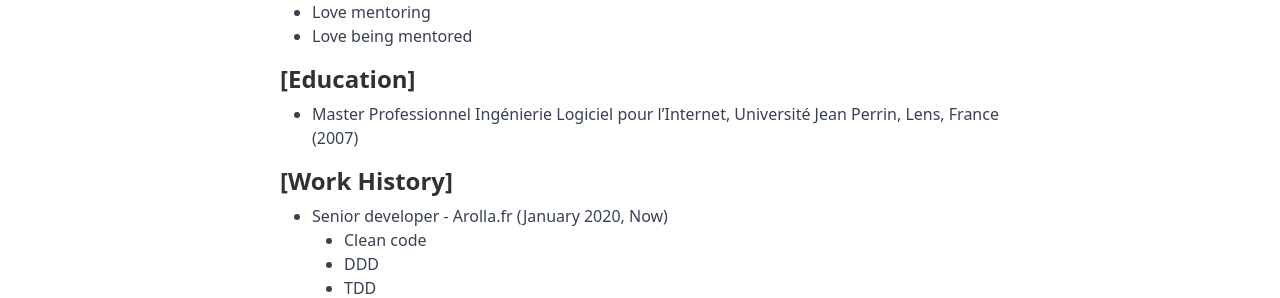
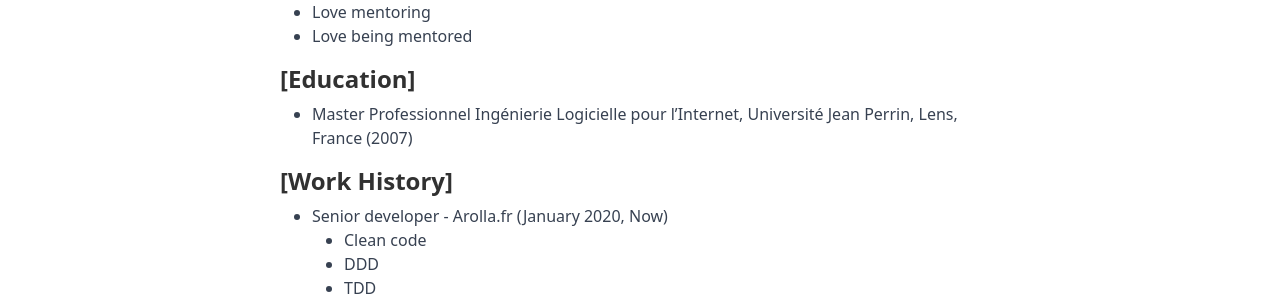
Before and after one commit to stemlaur/stemlaur.github.io, a Jekyll site: the page built from about.md, in a window 1280 px wide and 900 px high, scrolled down 648 px. Shown: the part 157-455 px from the top of the window. Built offline with Jekyll 4.4.1, drawn with Linux system fonts in a browser that asks for light colours.

Commit message:
Ingénierie logicielle et pas logiciel (#86)

```diff
--- a/about.md
+++ b/about.md
@@ -62,7 +62,7 @@ image: /assets/images/me_card.png
 </h2>
 
 <ul>
-  <li>Master Professionnel Ingénierie Logiciel pour l’Internet, Université Jean Perrin, Lens, France (2007)</li>
+  <li>Master Professionnel Ingénierie Logicielle pour l’Internet, Université Jean Perrin, Lens, France (2007)</li>
 </ul>
 
 
```
